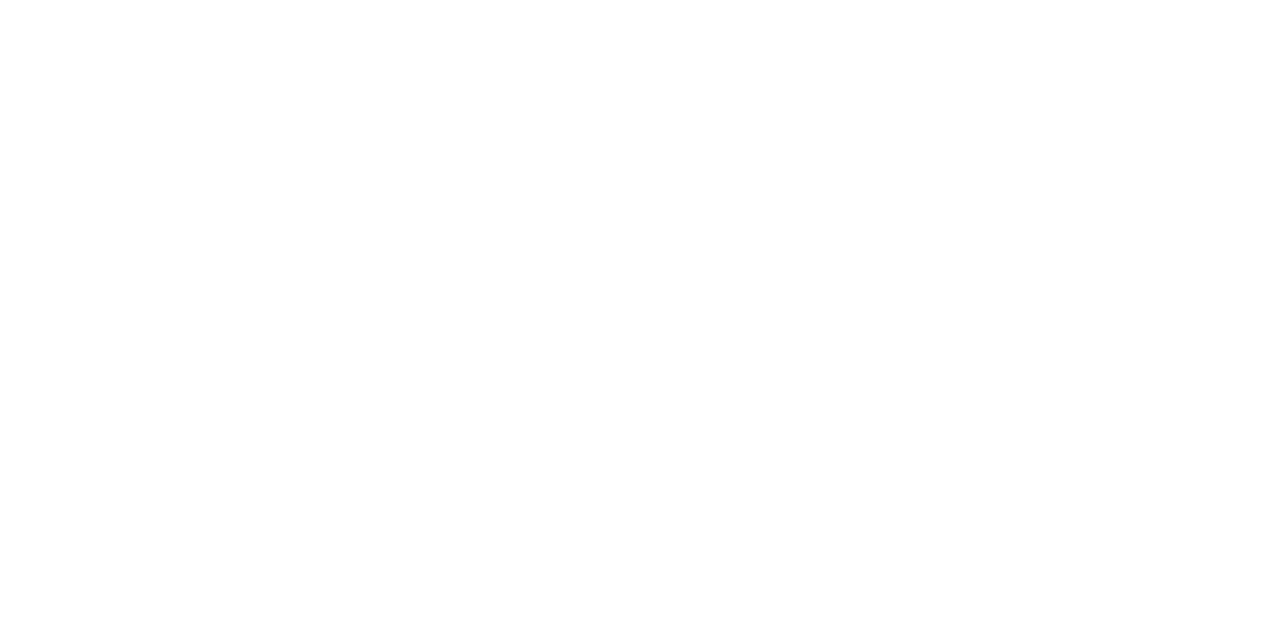
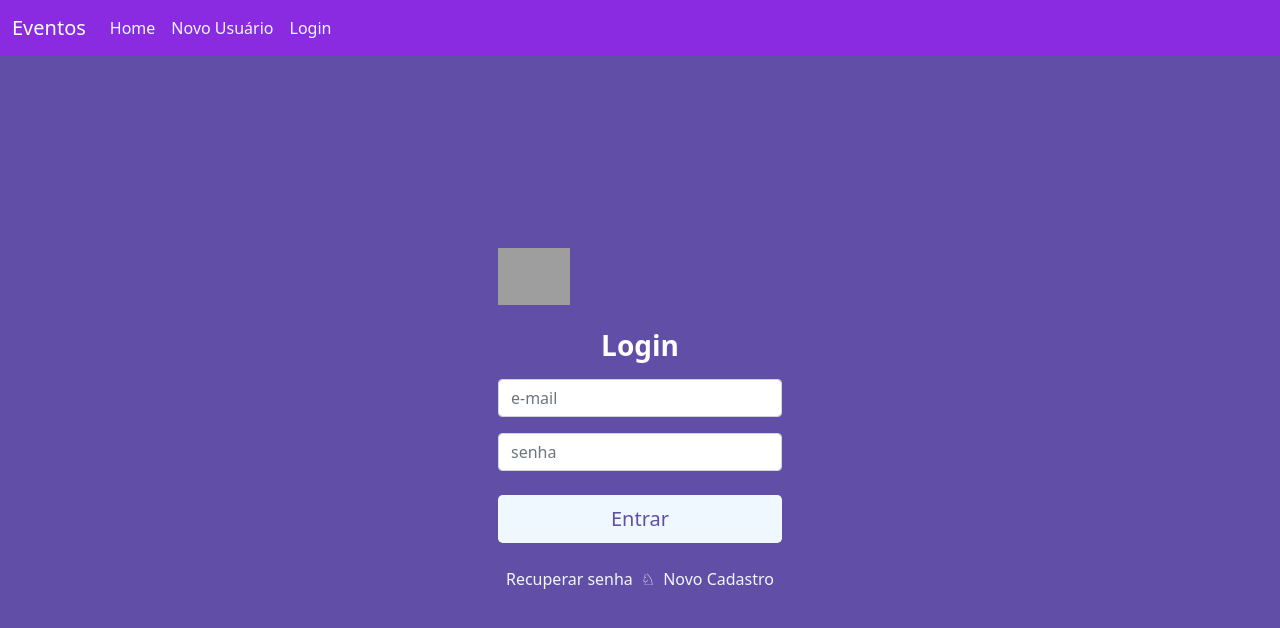
Before and after one commit to FabioSinobre/App_publish_events, a React (Create React App) app in the folder frontend/: page /login in a window 1280 px wide. Before the commit this address had no page. Shown: the top 628 px of the page. Built offline with nearby package versions, Linux system fonts and the light colour scheme; grey boxes are pictures that could not be loaded.

Commit message:
Correção nas rotas

```diff
--- a/frontend/public/index.html
+++ b/frontend/public/index.html
@@ -5,7 +5,11 @@
   <meta charset="utf-8" />
   <meta name="viewport" content="width=device-width, initial-scale=1" />
   <title>Home de eventos</title>
+
+  <!--Bootstrap-->
   <link href="https://cdn.jsdelivr.net/npm/bootstrap@5.0.2/dist/css/bootstrap.min.css" rel="stylesheet" integrity="sha384-EVSTQN3/azprG1Anm3QDgpJLIm9Nao0Yz1ztcQTwFspd3yD65VohhpuuCOmLASjC" crossorigin="anonymous">
+  <!--Font Awesone-->
+  <link rel="stylesheet" href="https://cdnjs.cloudflare.com/ajax/libs/font-awesome/6.0.0-beta3/css/all.min.css" integrity="sha512-Fo3rlrZj/k7ujTnHg4CGR2D7kSs0v4LLanw2qksYuRlEzO+tcaEPQogQ0KaoGN26/zrn20ImR1DfuLWnOo7aBA==" crossorigin="anonymous" referrerpolicy="no-referrer" />
 </head>
 
 <body>
--- a/frontend/src/App.js
+++ b/frontend/src/App.js
@@ -3,12 +3,14 @@
 /*Pages*/
 import Login from './view/Login';
 import NovoUsuario from './view/usuarioNovo';
+import Home from './view/home';
 
 function App() {
   return (
     <Router>
       <Routes>
-        <Route path="/" element={<Login />} />
+        <Route path="/" element={<Home />} />
+        <Route path="/login" element={<Login />} />
         <Route path="/novousuario" element={<NovoUsuario />} />
       </Routes>
     </Router>
--- /dev/null
+++ b/frontend/src/components/navbar/index.js
@@ -0,0 +1,31 @@
+import React from 'react';
+import './navbar.css';
+import { Link } from 'react-router-dom';
+
+function NavBar() {
+    return (
+        <nav className="navbar navbar-expand-lg">
+            <div className="container-fluid">
+                <span className="navbar-brand text-white font-weight-bold">Eventos</span>
+                <button className="navbar-toggler" type="button" data-bs-toggle="collapse" data-bs-target="#navbarNav" aria-controls="navbarNav" aria-expanded="false" aria-label="Toggle navigation">
+                    <i className="far fa-comment-dots text-white"></i>
+                </button>
+                <div className="collapse navbar-collapse" id="navbarNav">
+                    <ul className="navbar-nav">
+                        <li className="nav-item">
+                            <Link className="nav-link" aria-current="page" to="/">Home</Link>
+                        </li>
+                        <li className="nav-item">
+                            <Link className="nav-link" aria-current="page" to="/novousuario">Novo Usuário</Link>
+                        </li>
+                        <li className="nav-item">
+                            <Link className="nav-link" aria-current="page" to="/login">Login</Link>
+                        </li>
+                    </ul>
+                </div>
+            </div>
+        </nav >
+    );
+}
+
+export default NavBar;
--- /dev/null
+++ b/frontend/src/components/navbar/navbar.css
@@ -0,0 +1,10 @@
+.navbar{
+    background-color: blueviolet;
+}
+.nav-item a{
+    color: aliceblue;
+    transition: .5s ease-in;
+}
+.nav-item a:hover{
+    color:crimson;
+}
--- a/frontend/src/view/Login/index.js
+++ b/frontend/src/view/Login/index.js
@@ -1,8 +1,10 @@
 import React, { useState } from 'react';
 import firebase from '../../config/firebase';
+import { Link } from 'react-router-dom';
 import 'firebase/compat/app';
 import 'firebase/compat/auth';
 import './login.css';
+import NavBar from '../../components/navbar';
 
 function Login() {
 
@@ -19,6 +21,9 @@
     }
 
     return (
+        <>
+            <NavBar />
+
             <div className="login-content d-flex aling-center">
                 <form className="mx-auto ">
                     <img className="mb-4" src="/docs/5.0/assets/brand/bootstrap-logo.svg" alt="" width="72" height="57" />
@@ -33,12 +38,13 @@
                         {msgTipo === 'erro' && <span><strong>Ops!</strong> verifique se a senha ou e-mail estão corretos! &#128546;</span>}
                     </div>
                     <div className="opcao-login">
-                    <a href="#" className="mx-2">Recuperar senha</a>
+                        <Link to='/recuperasenha' className="mx-2">Recuperar senha</Link>
                         <span className="text-white">&#9816;</span>
-                    <a href="#" className="mx-2">Novo Cadastro</a>
+                        <Link to='/novousuario' className="mx-2">Novo Cadastro</Link>
                     </div>
                 </form>
             </div>
+        </>
     );
 }
 export default Login;
--- /dev/null
+++ b/frontend/src/view/home/index.js
@@ -0,0 +1,14 @@
+import React, { useState } from 'react';
+import './home.css';
+import NavBar from '../../components/navbar';
+import { Link } from 'react-router-dom';
+
+function Home() {
+    return (
+        <>
+            <NavBar />
+            <h1>Home teste!!!</h1>
+        </>
+    );
+}
+export default Home;
--- a/frontend/src/view/usuarioNovo/index.js
+++ b/frontend/src/view/usuarioNovo/index.js
@@ -2,6 +2,7 @@
 import firebase from '../../config/firebase';
 import 'firebase/compat/app';
 import 'firebase/compat/auth';
+import NavBar from '../../components/navbar';
 import './usuarioNovo.css';
 
 function NovoUsuario() {
@@ -46,6 +47,8 @@
     }
 
     return (
+        <>
+            <NavBar />
             <div className="form-cadastro">
                 <form className="text-center form-login mx-auto mt-5">
                     <h1 className="h3 mb-3 text-black font-weight-bold">Novo cadastro</h1>
@@ -63,6 +66,7 @@
                     </div>
                 </form>
             </div>
+        </>
     );
 }
 
```
Also changed, not shown: frontend/src/view/home/home.css (added). Lines whose indentation alone changed are shown as unchanged.
